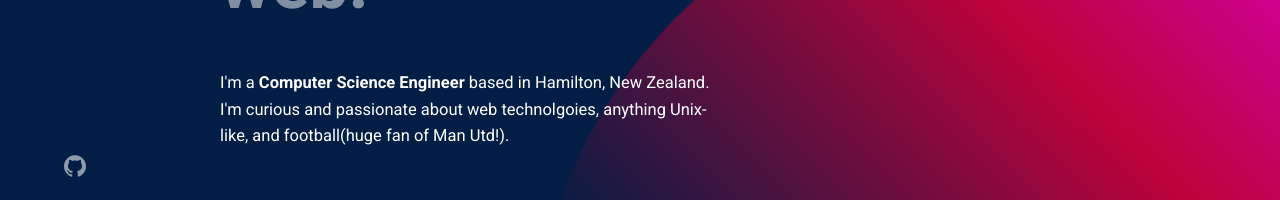
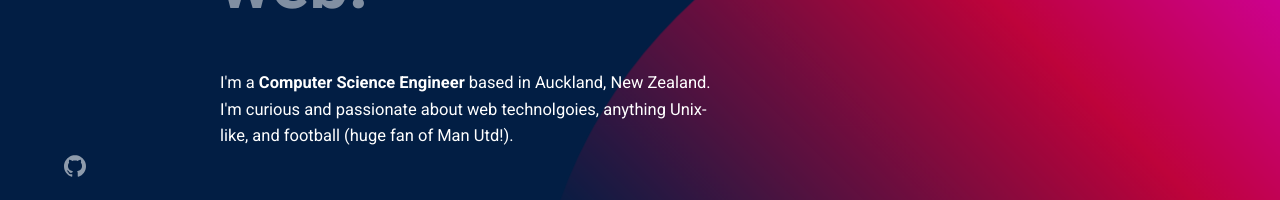
Before and after one commit to cshyam1892/portfolio, a React (Create React App) app: page / in a window 1280 px wide. Shown: the part 420-620 px from the top of the page. Built offline with nearby package versions, Linux system fonts and the light colour scheme.

Commit message:
Update Home.js

```diff
--- a/src/components/Home/Home.js
+++ b/src/components/Home/Home.js
@@ -15,8 +15,8 @@
 						<span>
 							<b>Computer Science Engineer</b>
 						</span>{' '}
-						based in Hamilton, New Zealand.
-    						I'm curious and passionate about web technolgoies, anything Unix-like, and football(huge fan of Man Utd!).
+						based in Auckland, New Zealand.
+    						I'm curious and passionate about web technolgoies, anything Unix-like, and football (huge fan of Man Utd!).
 					</p>
 					<div>
 						<Fade bottom cascade delay={800}>
@@ -24,7 +24,7 @@
 								<button className='contact-button'>Get In Touch</button>
 							</a>
 							<a
-								href='https://drive.google.com/file/d/1dGqzfN-uxrF4Ta4khNwZXv4MhFyZWAiz/view?usp=sharing'
+								href='https://drive.google.com/file/d/1IC0XkMztaguMRc1SoPTCIZRsHlTHen--/view?usp=drive_link'
 								target='_blank'
 								rel='noopener noreferrer'
 								className='button-link'>
```
